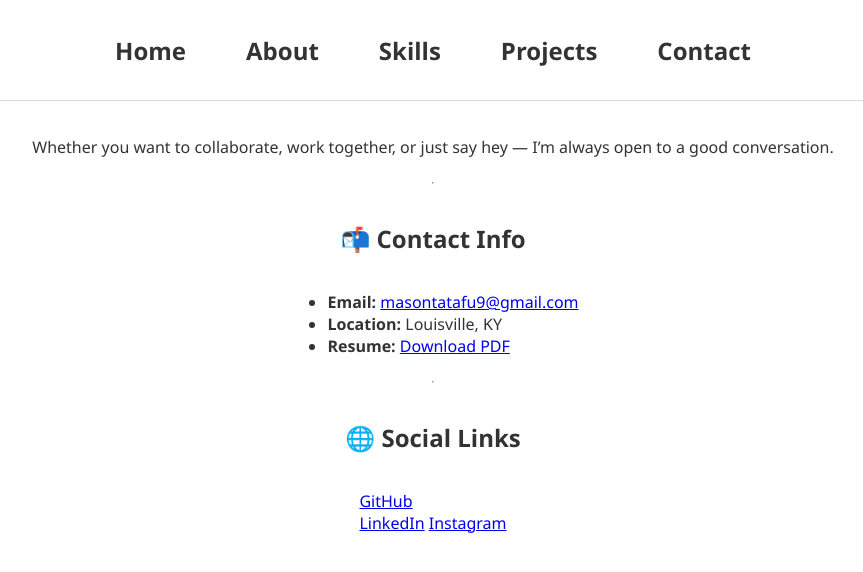
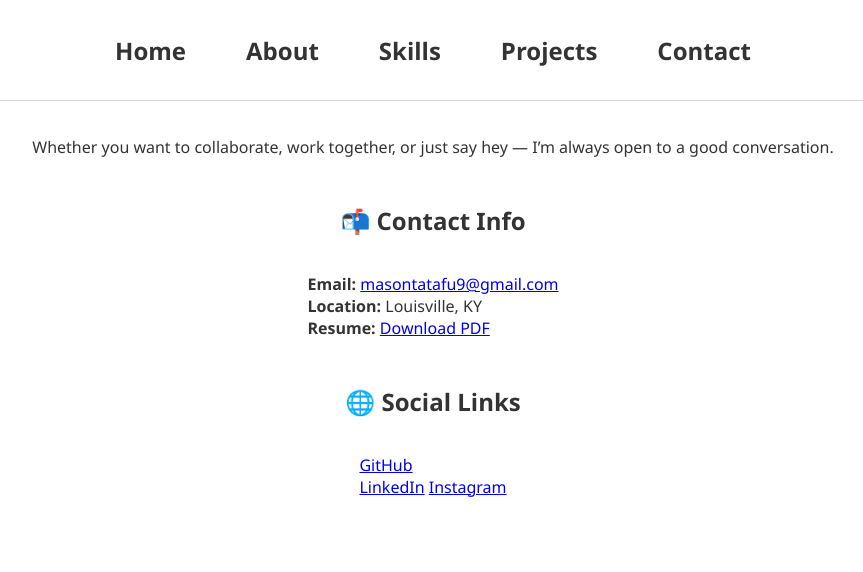
Before and after one commit to masontatafu/masontatafu.github.io, a Jekyll site: the page built from contact.md, in a window 1280 px wide. Shown: the top 572 px of the page, without its empty margins (207-1070 px from the left). Built offline with Jekyll 4.4.1, drawn with Linux system fonts in a browser that asks for light colours.

```diff
--- a/contact.md
+++ b/contact.md
@@ -9,15 +9,11 @@ layout: default
 {: .contract-intro}
 Whether you want to collaborate, work together, or just say hey — I’m always open to a good conversation.
 
----
-
 ## 📬 Contact Info
 {: .contact-links}
-- **Email:** [masontatafu9@gmail.com](mailto:masontatafu9@gmail.com)
-- **Location:** Louisville, KY
-- **Resume:** [Download PDF](Mason%20Tatafu%20Current%20Resume%20-%202025.pdf)
-
----
+**Email:** [masontatafu9@gmail.com](mailto:masontatafu9@gmail.com)
+**Location:** Louisville, KY
+**Resume:** [Download PDF](Mason%20Tatafu%20Current%20Resume%20-%202025.pdf)
 
 ## 🌐 Social Links
 {: .contact-links}
```
